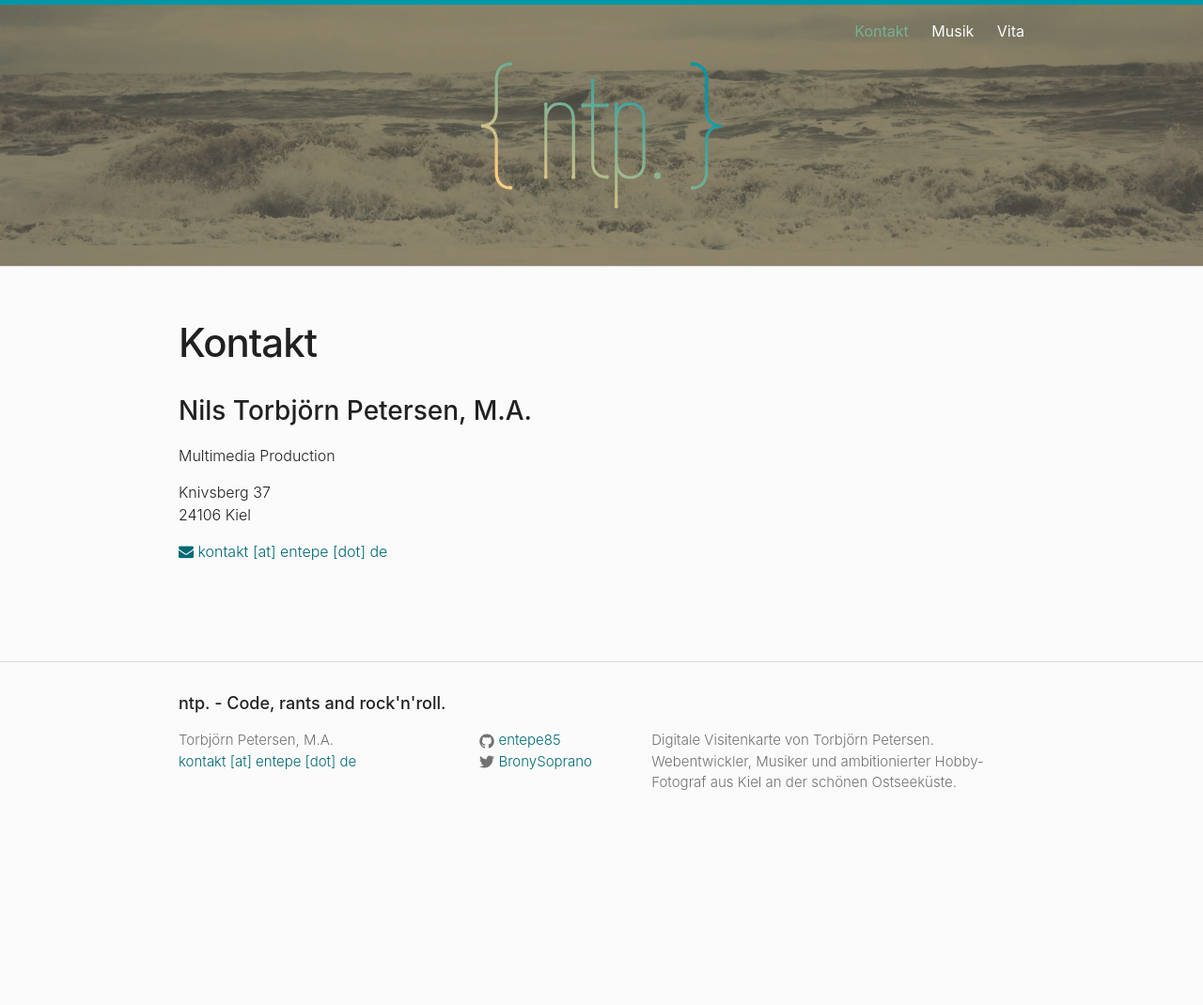
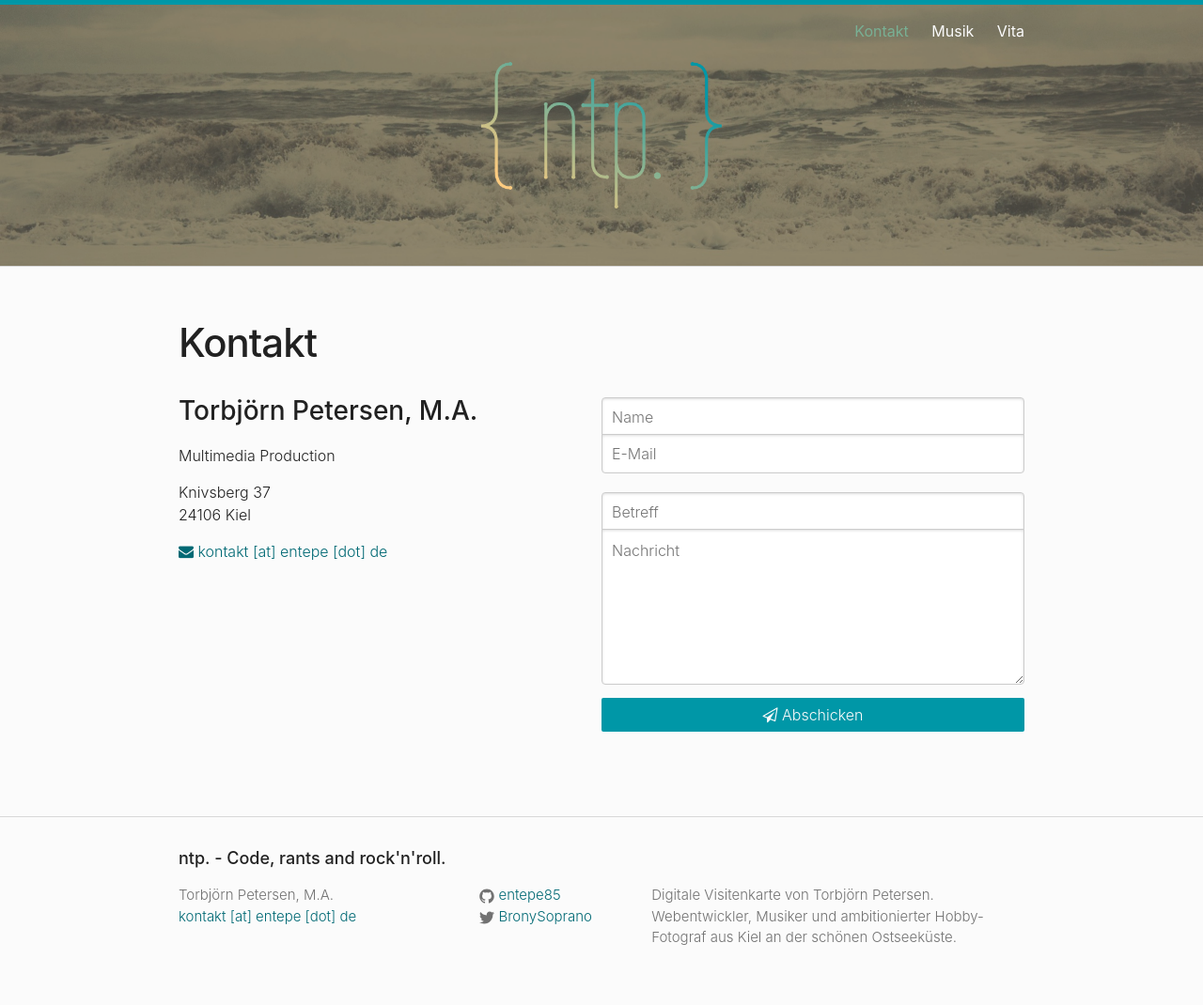
Before and after one commit to entepe85/entepe-2017, a Jekyll site: the page built from contact/contact.md, in a window 1280 px wide. Shown: the whole page at 94% size. Built offline with Jekyll 4.4.1, drawn with Linux system fonts in a browser that asks for light colours; before the commit the page ends 905 px from its top, so only the background shows below that.

Commit message:
Update contact.md

```diff
--- a/contact/contact.md
+++ b/contact/contact.md
@@ -8,7 +8,7 @@ permalink: /kontakt/
     <div class="row">
         <div class="contact-wrap">
             <div class="info-wrap">
-                <h2>Nils Torbjörn Petersen, M.A.</h2>
+                <h2>Torbjörn Petersen, M.A.</h2>
                 <p>
                     Multimedia Production
                 </p>
@@ -20,7 +20,7 @@ permalink: /kontakt/
                     <a href="javascript:linkTo_UnCryptMailto('nbjmup;lpoubluAfoufqf/ef');"><i class="fa fa-envelope"></i> kontakt [at] entepe [dot] de</a>
                 </p>
             </div>
-            <!-- <div class="form-wrap">
+            <div class="form-wrap">
                 <form action="//formspree.io/kontakt@entepe.de" method="POST" class="pure-form ajax-form">
                     <formbody>
                         <fieldset class="pure-group">
@@ -35,7 +35,7 @@ permalink: /kontakt/
                         <button type="submit" class="pure-button"><i class="fa fa-paper-plane-o"></i> Abschicken</button>
                     </formbody>
                 </form>
-            </div> -->
+            </div>
         </div>
     </div>
 </section>
```
